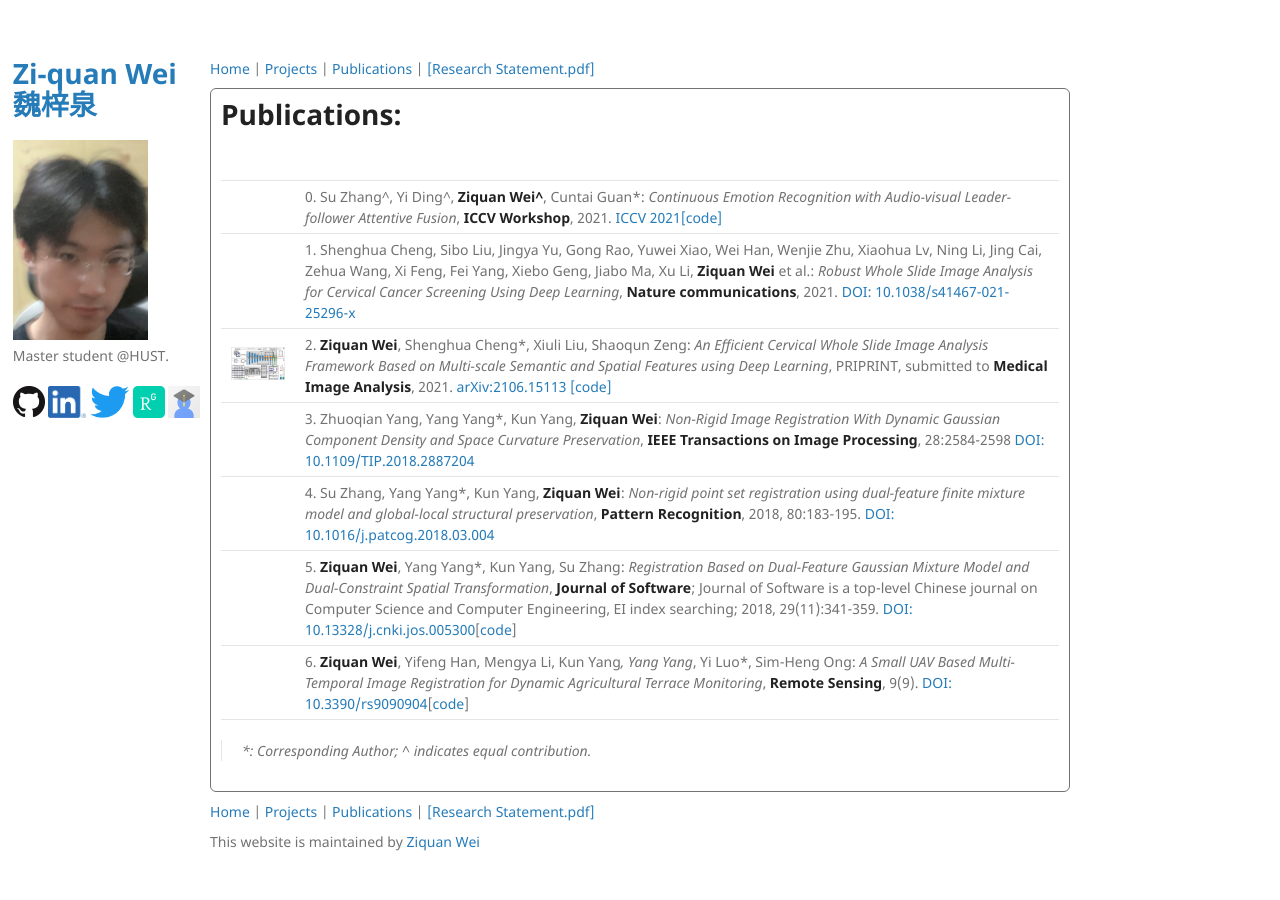
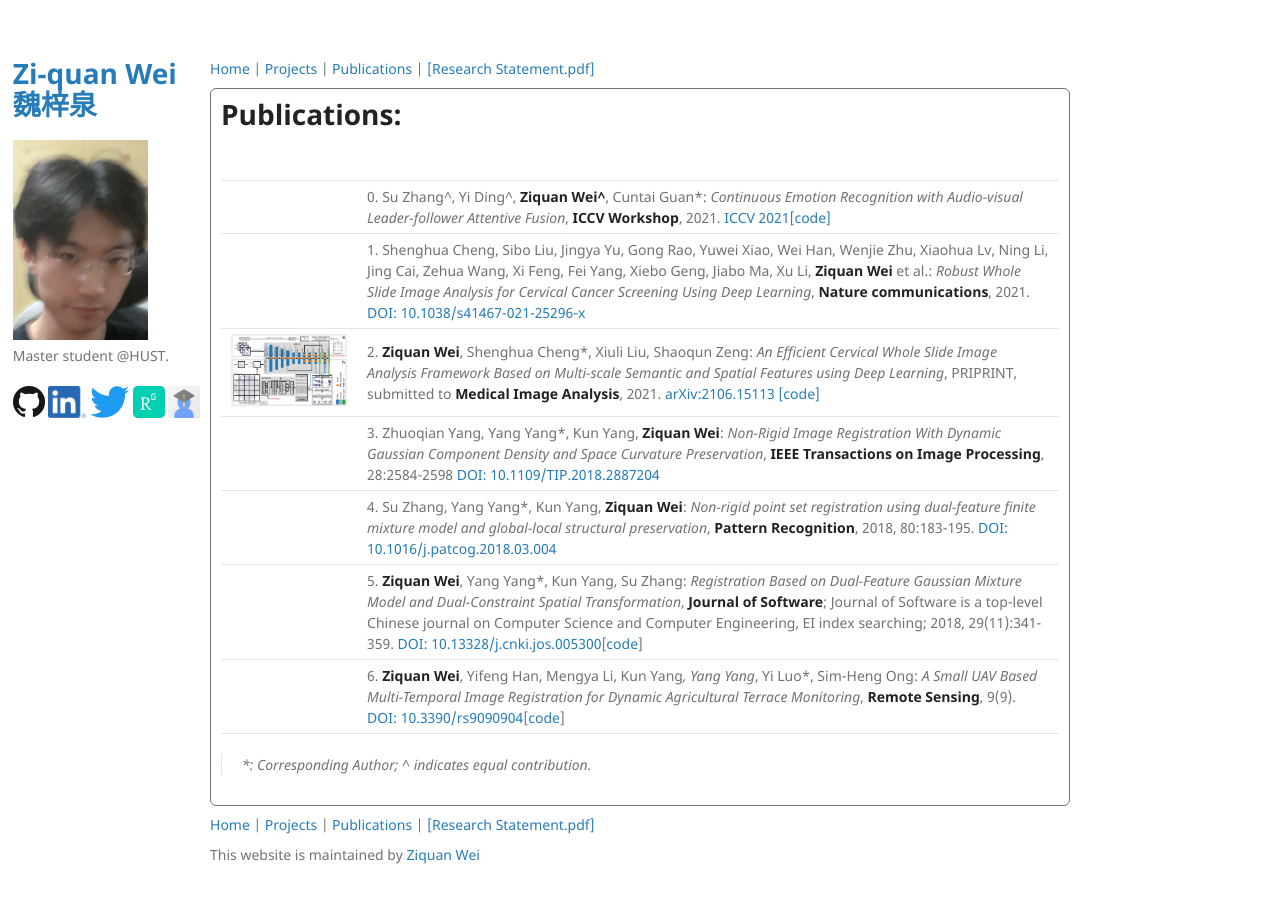
Before and after one commit to Chrisa142857/Chrisa142857.github.io, a Jekyll site: the page built from publications.md, in a window 1280 px wide and 900 px high. Built offline with Jekyll 4.4.1, drawn with Linux system fonts in a browser that asks for light colours; our own code applies the rules of GitHub Pages for plain Markdown files.

Commit message:
Update publications.md

```diff
--- a/publications.md
+++ b/publications.md
@@ -8,7 +8,7 @@ layout: default
 | :-: | :-- |
 | | 0.  Su Zhang^, Yi Ding^, **Ziquan Wei^**, Cuntai Guan*: _Continuous Emotion Recognition with Audio-visual Leader-follower Attentive Fusion_, **ICCV Workshop**, 2021. [ICCV 2021](https://openaccess.thecvf.com/content/ICCV2021W/ABAW/html/Zhang_Continuous_Emotion_Recognition_With_Audio-Visual_Leader-Follower_Attentive_Fusion_ICCVW_2021_paper.html)[[code]](https://github.com/sucv/ABAW2/tree/prototype)|
 | | 1.  Shenghua Cheng, Sibo Liu, Jingya Yu, Gong Rao, Yuwei Xiao, Wei Han, Wenjie Zhu, Xiaohua Lv, Ning Li, Jing Cai, Zehua Wang, Xi Feng, Fei Yang, Xiebo Geng, Jiabo Ma, Xu Li, **Ziquan Wei** et al.: _Robust Whole Slide Image Analysis for Cervical Cancer Screening Using Deep Learning_, **Nature communications**, 2021. [DOI: 10.1038/s41467-021-25296-x](https://doi.org/10.21203/rs.3.rs-377187/v1)|
-| <img src="assets/img/pub2-graph-abstract.jpg#pic_center" width="200pt"/> | 2.  **Ziquan Wei**, Shenghua Cheng*, Xiuli Liu, Shaoqun Zeng: _An Efficient Cervical Whole Slide Image Analysis Framework Based on Multi-scale Semantic and Spatial Features using Deep Learning_, PRIPRINT, submitted to **Medical Image Analysis**, 2021. [arXiv:2106.15113](https://arxiv.org/abs/2106.15113) [[code]](https://github.com/Chrisa142857/You-Only-Look-Cytopathology-Once)|
+| <img src="assets/img/pub2-graph-abstract.jpg#pic_center" width="500pt"/> | 2.  **Ziquan Wei**, Shenghua Cheng*, Xiuli Liu, Shaoqun Zeng: _An Efficient Cervical Whole Slide Image Analysis Framework Based on Multi-scale Semantic and Spatial Features using Deep Learning_, PRIPRINT, submitted to **Medical Image Analysis**, 2021. [arXiv:2106.15113](https://arxiv.org/abs/2106.15113) [[code]](https://github.com/Chrisa142857/You-Only-Look-Cytopathology-Once)|
 | | 3.  Zhuoqian Yang, Yang Yang*, Kun Yang, **Ziquan Wei**: _Non-Rigid Image Registration With Dynamic Gaussian Component Density and Space Curvature Preservation_, **IEEE Transactions on Image Processing**, 28:2584-2598 [DOI: 10.1109/TIP.2018.2887204](https://doi.org/10.1109/TIP.2018.2887204)|
 | | 4.  Su Zhang, Yang Yang*, Kun Yang, **Ziquan Wei**: _Non-rigid point set registration using dual-feature finite mixture model and global-local structural preservation_, **Pattern Recognition**, 2018, 80:183-195. [DOI: 10.1016/j.patcog.2018.03.004](https://doi.org/10.1016/j.patcog.2018.03.004)|
 | | 5.  **Ziquan Wei**, Yang Yang*, Kun Yang, Su Zhang: _Registration Based on Dual-Feature Gaussian Mixture Model and Dual-Constraint Spatial Transformation_, **Journal of Software**; Journal of Software is a top-level Chinese journal on Computer Science and Computer Engineering, EI index searching; 2018, 29(11):341-359. [DOI: 10.13328/j.cnki.jos.005300](https://doi.org/10.13328/j.cnki.jos.005300)[[code](https://github.com/Chrisa142857/DGDT)]|
```
